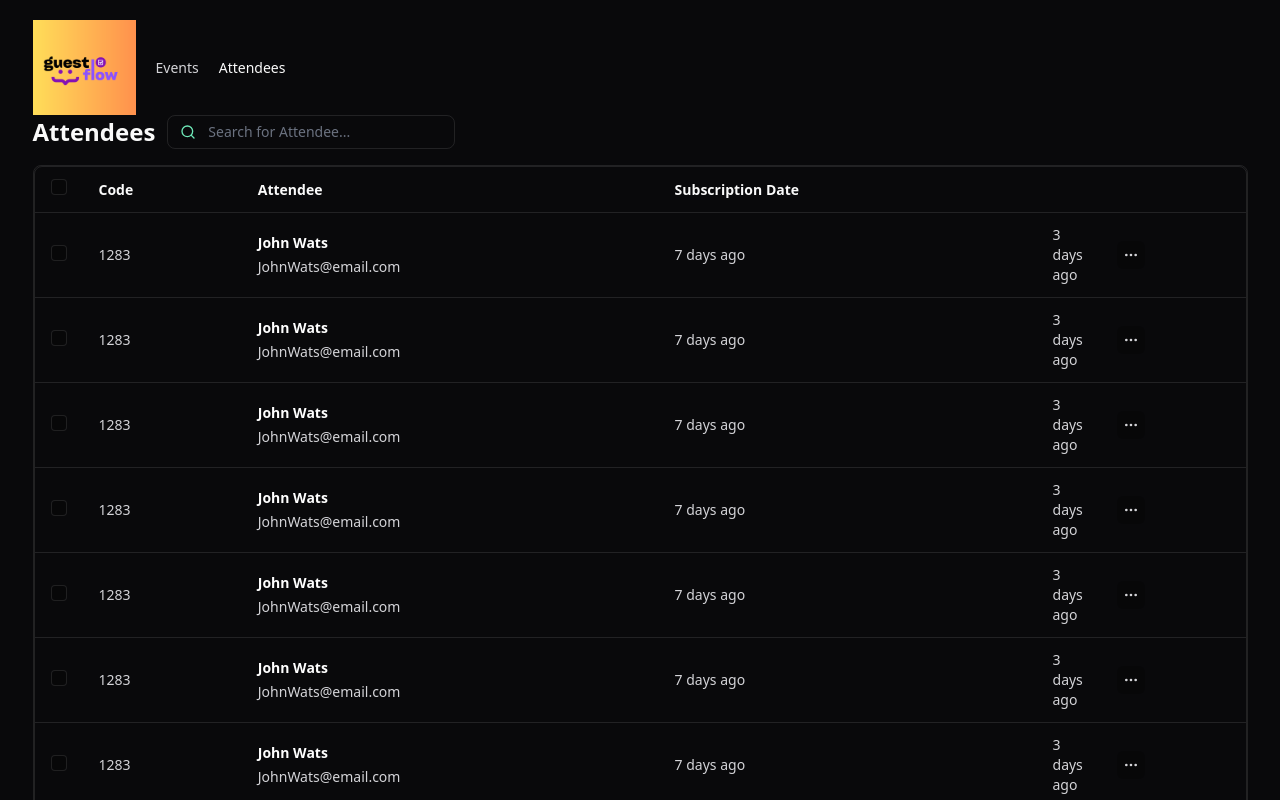
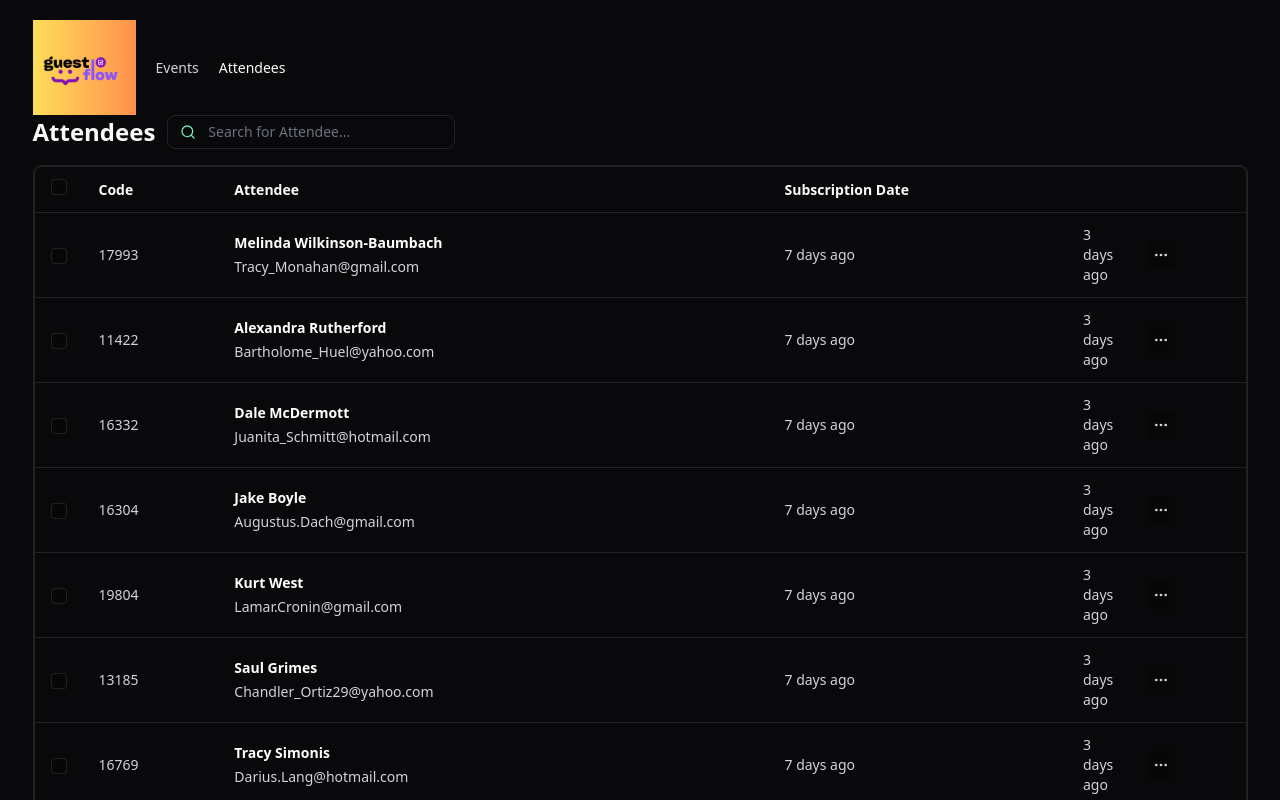
Before and after one commit to olivejoys/guest-flow-web, a React (Vite) app: page / in a window 1280 px wide. Shown: the top 800 px of the page. Built offline with nearby package versions, Linux system fonts and the light colour scheme.

Commit message:
created data and attendee ts.

```diff
--- a/package.json
+++ b/package.json
@@ -19,6 +19,7 @@
   },
   "devDependencies": {
     "@eslint/js": "^9.9.0",
+    "@faker-js/faker": "^9.0.3",
     "@tailwindcss/forms": "^0.5.9",
     "@types/express": "^4.17.21",
     "@types/node": "^22.5.4",
--- a/src/components/attendee-list.tsx
+++ b/src/components/attendee-list.tsx
@@ -5,6 +5,7 @@ import { Table } from "../table/table";
 import { TableHeader } from "../table/table-header";
 import { TableCell } from "../table/table-cell";
 import { TableRow } from "../table/table-roll";
+import { attendees } from "../data/attendees";
 
 export function AttendeeList() {
    const [search, setSearch] = useState('')
@@ -50,24 +51,20 @@ export function AttendeeList() {
                   </tr>
                </thead>
                <tbody>
-                  {Array.from({ length: 10 }).map((_, i) => {
+                  {attendees.map((attendee) => {
                      return (
-                        <TableRow key={i}>
+                        <TableRow key={attendee.id}>
                            <TableCell>
-                              <div className="peer">
-                                 <input type="checkbox" id={`checkbox-${i}`} className="peer hidden" />
-                                 <label
-                                    htmlFor={`checkbox-${i}`}
-                                    className="inline-block w-4 h-4 bg-black/20 rounded border border-white/10 peer-checked:bg-orange-400"
-                                 ></label>
-                              </div>
+                                 <input type="checkbox"
+                                  className="size-4 bg-black/20 rounded border
+                                  border-white/10 accent-orange-400" />
                            </TableCell>
-                           <TableCell>1283</TableCell>
+                           <TableCell>{attendee.id}</TableCell>
                            <TableCell>
                               <div className="flex flex-col gap-1">
                                  <span className="font-semibold
-                                  text-white">John Wats</span>
-                                 <span>JohnWats@email.com</span>
+                                  text-white">{attendee.name}</span>
+                                 <span>{attendee.email}</span>
                               </div>
                            </TableCell>
                            <TableCell>7 days ago</TableCell>
--- /dev/null
+++ b/src/data/attendees.ts
@@ -0,0 +1,12 @@
+import { faker } from '@faker-js/faker'
+
+export const attendees = Array.from({length: 200 }).map(() => {
+   return{
+      id: faker.number.int({ min: 10000, max: 20000 }),
+      name: faker.person.fullName(),
+      email: faker.internet.email(),
+      createdAt: faker.date.recent({ days: 30}),
+      checkdInAt: faker.date.recent({ days: 7}),
+
+   }
+})
```
Also changed, not shown: 1 other file (tests, documents, lock files or other folders).
